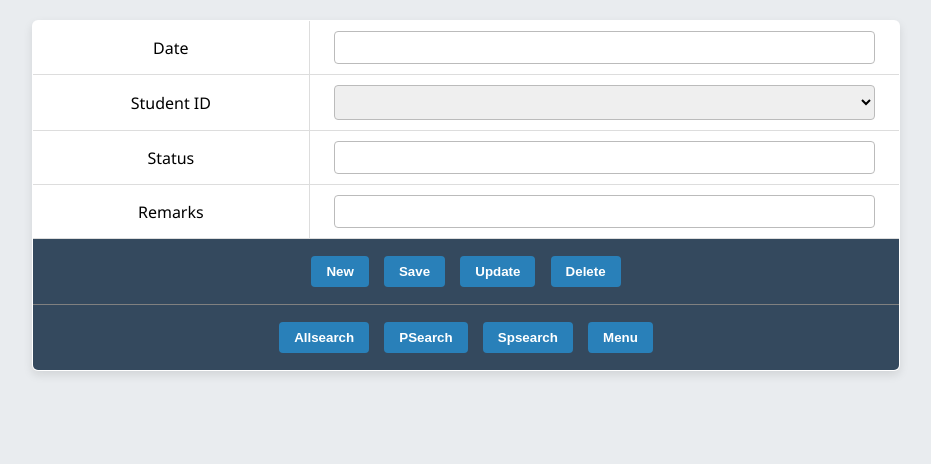
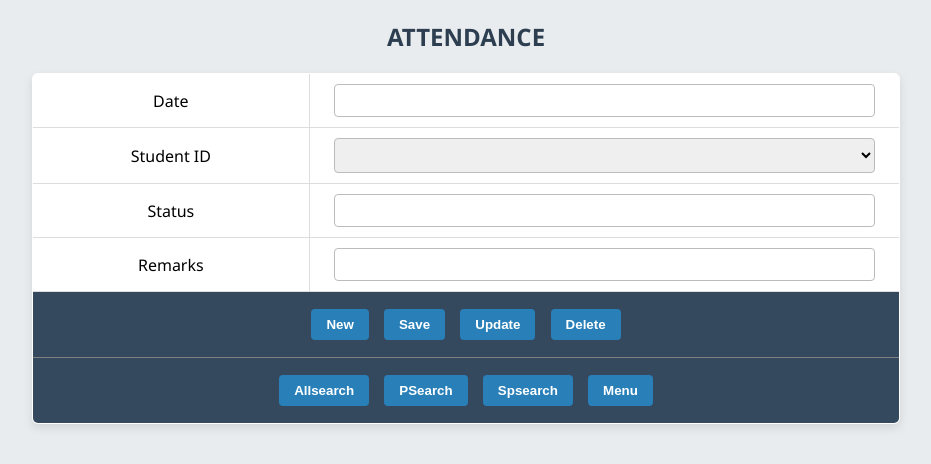
Before and after one commit to shrutidevelops/School-Management-System, a PHP site: page /attendance.php in a window 1280 px wide. Shown: the top 464 px of the page, without its empty margins (174-1105 px from the left). Run offline with PHP 8.4, Linux system fonts and the light colour scheme; data that the repository does not hold is empty.

Commit message:
Update attendance.php

```diff
--- a/attendance.php
+++ b/attendance.php
@@ -246,6 +246,7 @@ input[type="submit"]:hover, input[type="button"]:hover {
 
 echo '<form name=f method=post action=attendance.php>
 <body>
+<h2 align="center">ATTENDANCE</h2>
 <table border=1 align=center>
 <tr>
     <td>Date</td>
```
